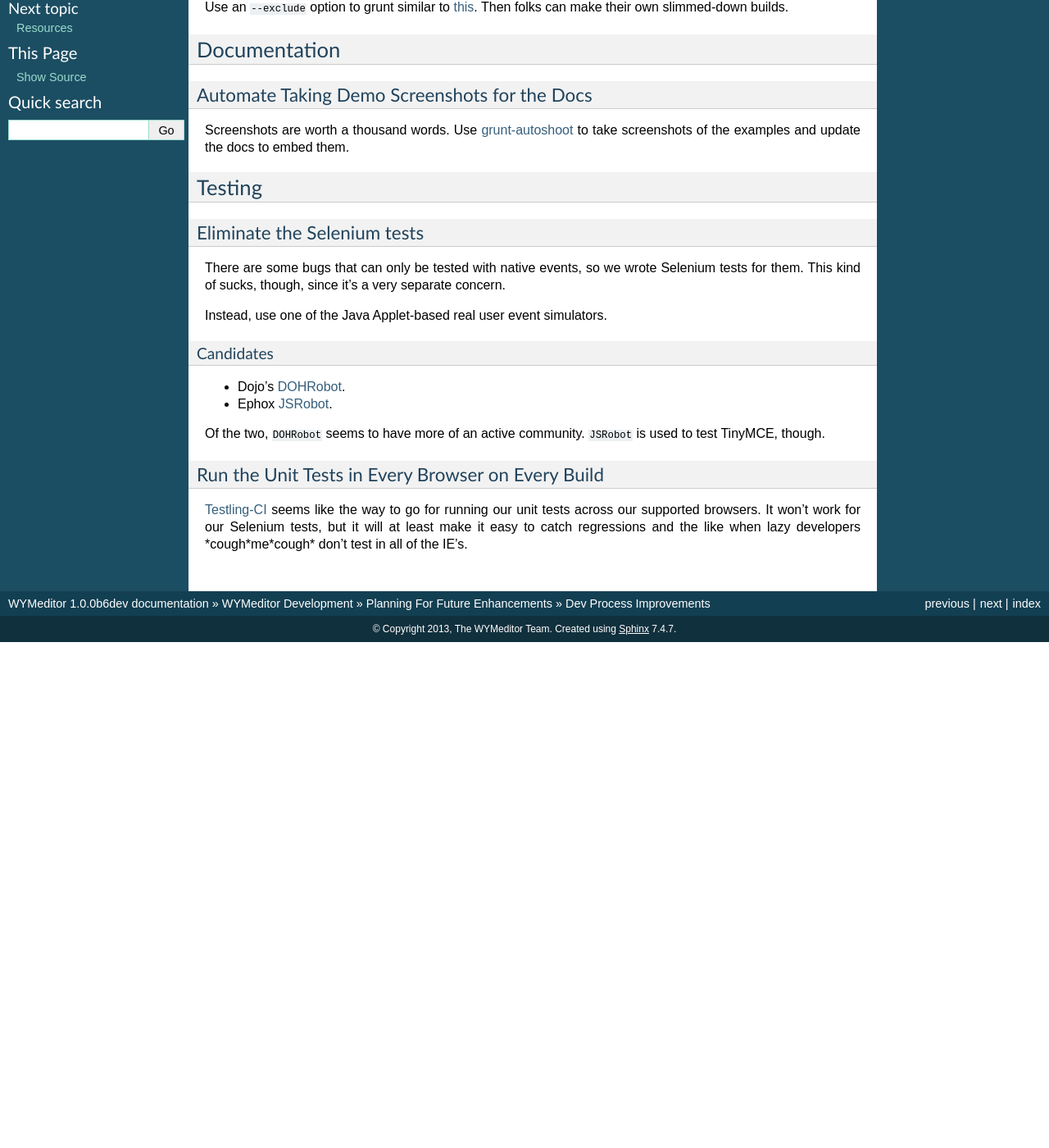
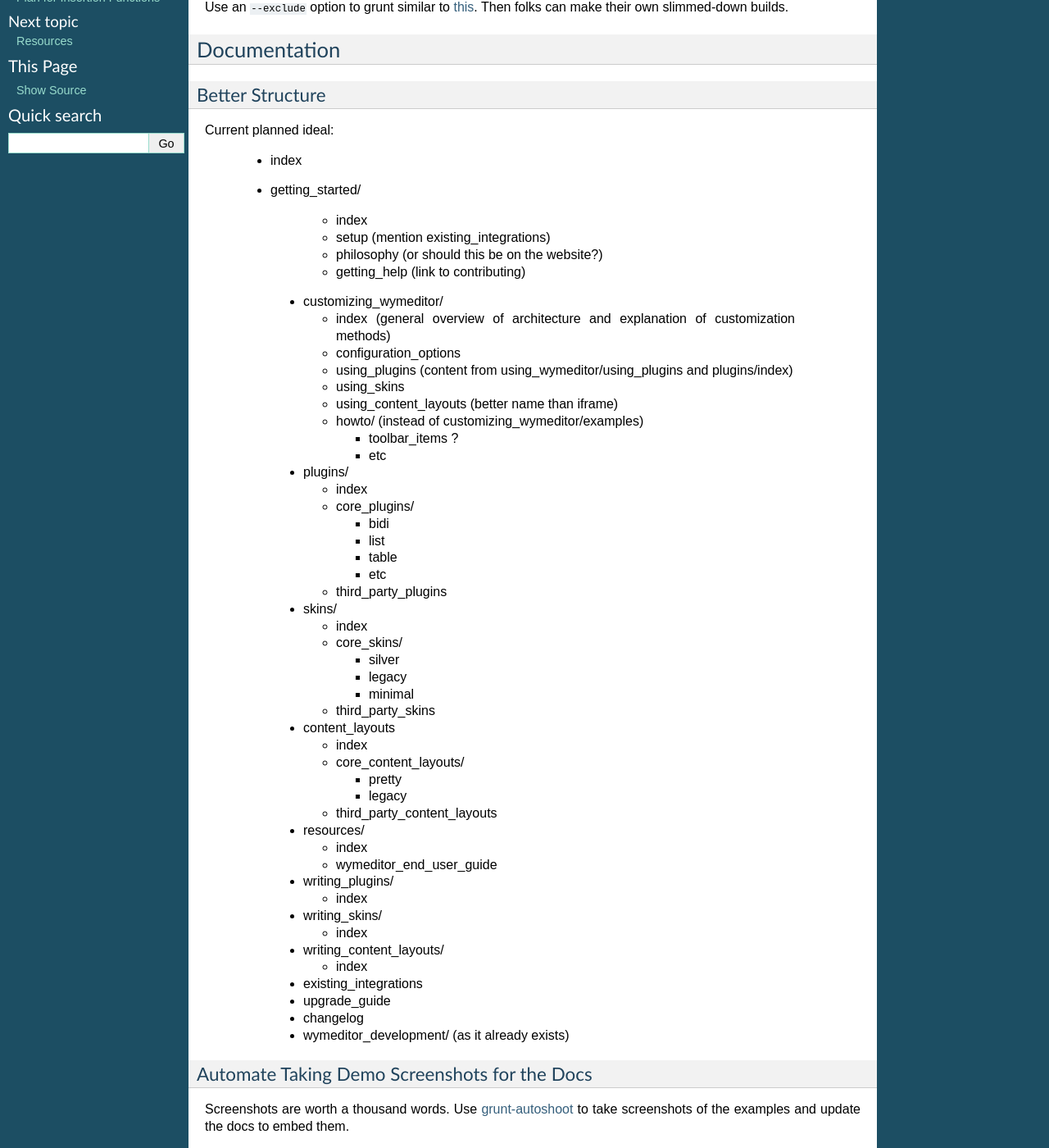
Before and after one commit to wymeditor/wymeditor, a Sphinx documentation site: the page built from docs/wymeditor_development/future_planning/dev_process_improvements.rst, in a window 1280 px wide and 1400 px high, scrolled down 410 px. Shown: the whole window at 82% size. Built offline with Sphinx 7.4.7, drawn with Linux system fonts in a browser that asks for light colours; before the commit the page ends 1193 px from its top, so only the background shows below that.

Commit message:
Refs #465. Outlined a much-better documentation structure.

```diff
--- a/docs/wymeditor_development/future_planning/dev_process_improvements.rst
+++ b/docs/wymeditor_development/future_planning/dev_process_improvements.rst
@@ -29,6 +29,88 @@
 *************
 Documentation
 *************
+
+Better Structure
+================
+
+Current planned ideal:
+
+ * index
+ * getting_started/
+
+    * index
+    * setup (mention existing_integrations)
+    * philosophy (or should this be on the website?)
+    * getting_help (link to contributing)
+
+  * customizing_wymeditor/
+
+    * index (general overview of architecture
+      and explanation of customization methods)
+    * configuration_options
+    * using_plugins (content from using_wymeditor/using_plugins and plugins/index)
+    * using_skins
+    * using_content_layouts (better name than iframe)
+
+    * howto/ (instead of customizing_wymeditor/examples)
+
+      * toolbar_items ?
+      * etc
+
+  * plugins/
+
+    * index
+    * core_plugins/
+
+      * bidi
+      * list
+      * table
+      * etc
+
+    * third_party_plugins
+
+  * skins/
+
+    * index
+    * core_skins/
+
+      * silver
+      * legacy
+      * minimal
+
+    * third_party_skins
+
+  * content_layouts
+
+    * index
+    * core_content_layouts/
+
+      * pretty
+      * legacy
+
+    * third_party_content_layouts
+
+  * resources/
+
+    * index
+    * wymeditor_end_user_guide
+
+  * writing_plugins/
+
+    * index
+
+  * writing_skins/
+
+    * index
+
+  * writing_content_layouts/
+
+    * index
+
+  * existing_integrations
+  * upgrade_guide
+  * changelog
+  * wymeditor_development/ (as it already exists)
 
 Automate Taking Demo Screenshots for the Docs
 =============================================
```
